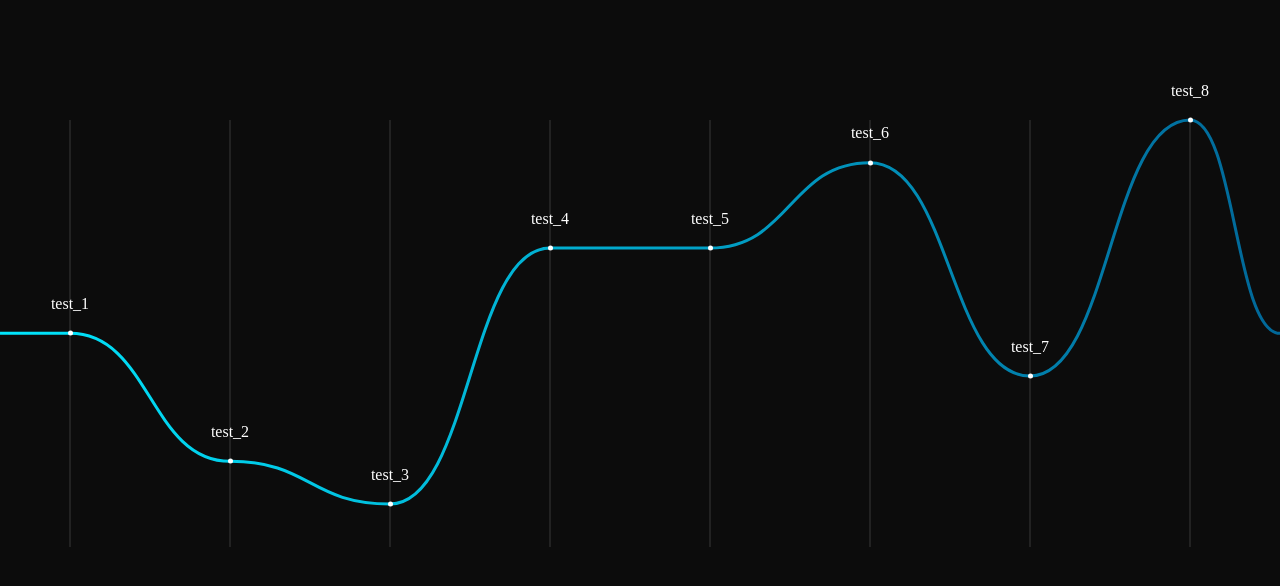
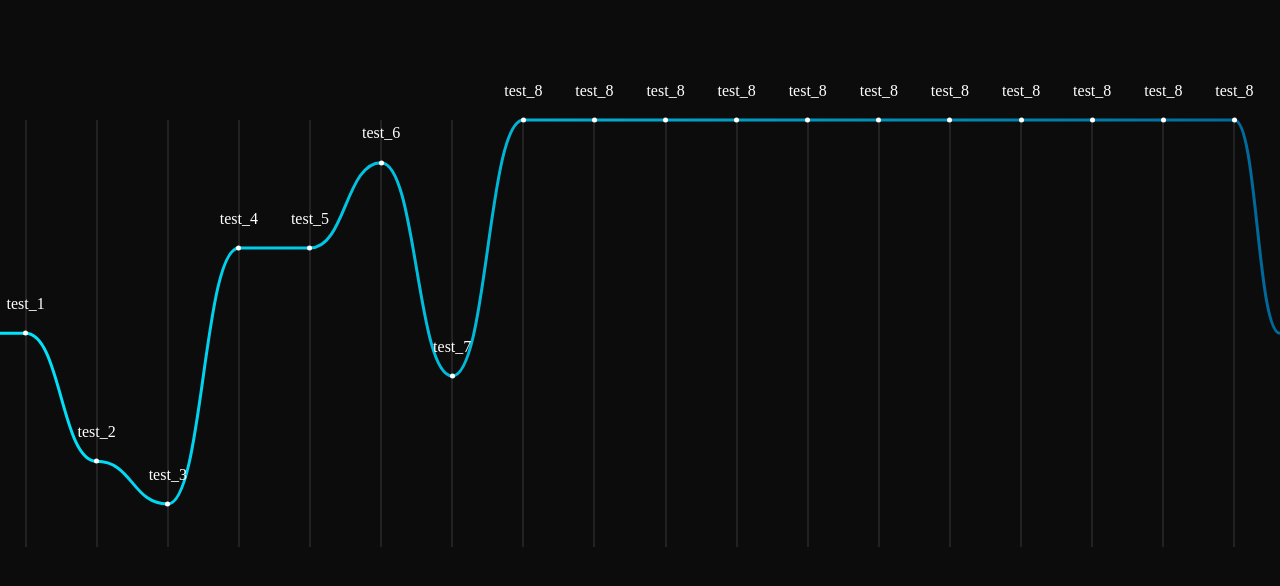
Before and after one commit to CthulhuDev/equalizerjs, a website built with webpack: page index.html in a window 1280 px wide. Built offline with Linux system fonts and the light colour scheme.

Commit message:
v1.0.2 fixed an export related issue and a typo

```diff
--- a/index.html
+++ b/index.html
@@ -62,6 +62,46 @@
         {
           "label": "test_8",
           "defaultPosition": 100
+        },
+        {
+          "label": "test_8",
+          "defaultPosition": 100
+        },
+        {
+          "label": "test_8",
+          "defaultPosition": 100
+        },
+        {
+          "label": "test_8",
+          "defaultPosition": 100
+        },
+        {
+          "label": "test_8",
+          "defaultPosition": 100
+        },
+        {
+          "label": "test_8",
+          "defaultPosition": 100
+        },
+        {
+          "label": "test_8",
+          "defaultPosition": 100
+        },
+        {
+          "label": "test_8",
+          "defaultPosition": 100
+        },
+        {
+          "label": "test_8",
+          "defaultPosition": 100
+        },
+        {
+          "label": "test_8",
+          "defaultPosition": 100
+        },
+        {
+          "label": "test_8",
+          "defaultPosition": 100
         }
       ],
       linearGradient: {
--- a/package.json
+++ b/package.json
@@ -1,6 +1,6 @@
 {
   "name": "equalizerjs",
-  "version": "1.0.1",
+  "version": "1.0.2",
   "description": "Equalizer plugin for Sky Digital Hub v2",
   "main": "./dist/equalizer.bundle.js",
   "style": "./dist/equalizer.css",
--- a/src/equalizer.js
+++ b/src/equalizer.js
@@ -428,7 +428,7 @@ class Equalizer {
       this.updateSlider()
       this.updateThumbPosition(input)
 
-      // emitting a customEvent on the main element to notify the user something has appened to the inputs
+      // emitting a customEvent on the main element to notify the user something has happened to the inputs
       let inputChangedEvent = new CustomEvent('equalizer-change', {'input' : input })
       this.element.dispatchEvent(inputChangedEvent)
     }
@@ -542,6 +542,6 @@ class Equalizer {
   }
 }
 
-export { Equalizer }
+export default { Equalizer }
 module.exports = Equalizer
 window.Equalizer = Equalizer
```
Also changed, not shown: dist/equalizer.bundle.js.
